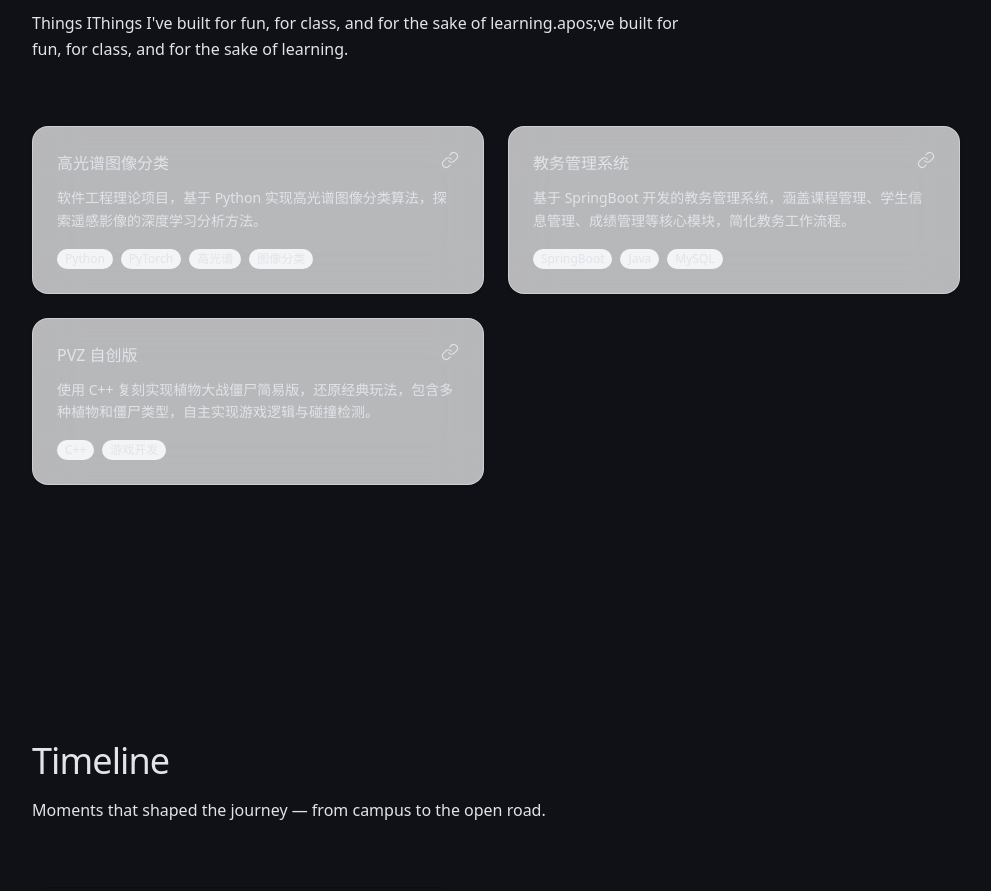
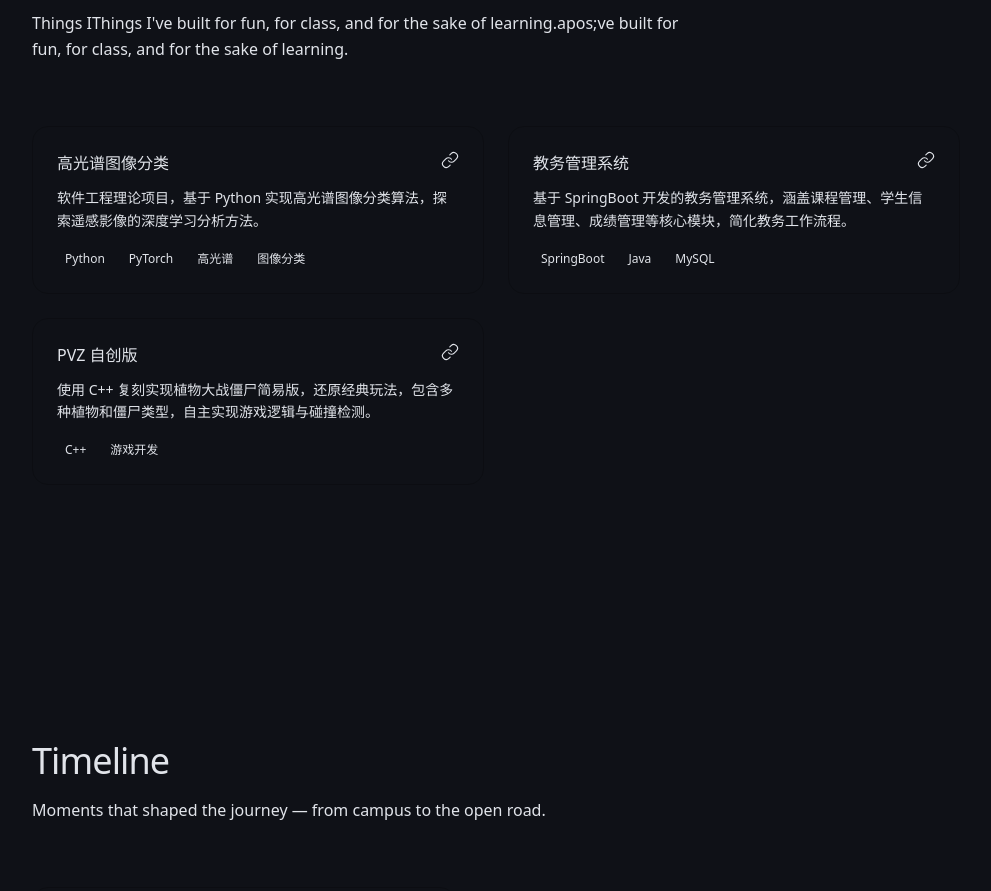
Before and after one commit to yuanjuju/yuanjuju.github.io, a Next.js app: page / in a window 1280 px wide. Shown: the part 2440-3331 px from the top of the page, without its empty margins (144-1135 px from the left). Built offline with nearby package versions, Linux system fonts and the light colour scheme.

Commit message:
Version 2: pure text dark theme

```diff
--- a/src/components/ui/ProjectCard.tsx
+++ b/src/components/ui/ProjectCard.tsx
@@ -30,7 +30,7 @@ export function ProjectCard({
       viewport={{ once: true, margin: "-50px" }}
       transition={{ duration: 0.6, ease: [0.25, 0.1, 0.25, 1], delay }}
       whileHover={{ y: -3, transition: { duration: 0.3 } }}
-      className="group bg-white/70 dark:bg-white/5 backdrop-blur-xl border border-gray-200/50 dark:border-white/[0.06] rounded-2xl shadow-sm p-6 transition-shadow duration-300 hover:shadow-md dark:hover:shadow-white/10"
+      className="group  rounded-2xl p-6 border border-black/[0.2] hover:shadow-md dark:hover:shadow-black/40"
     >
       <div className="flex items-start justify-between mb-3">
         <h3 className="text-base font-medium text-foreground">{title}</h3>
@@ -63,7 +63,7 @@ export function ProjectCard({
         {tags.map((tag) => (
           <span
             key={tag}
-            className="text-xs px-2 py-0.5 rounded-full bg-gray-100 dark:bg-white/[0.06] text-muted"
+            className="text-xs px-2 py-0.5 text-muted"
           >
             {tag}
           </span>
```
